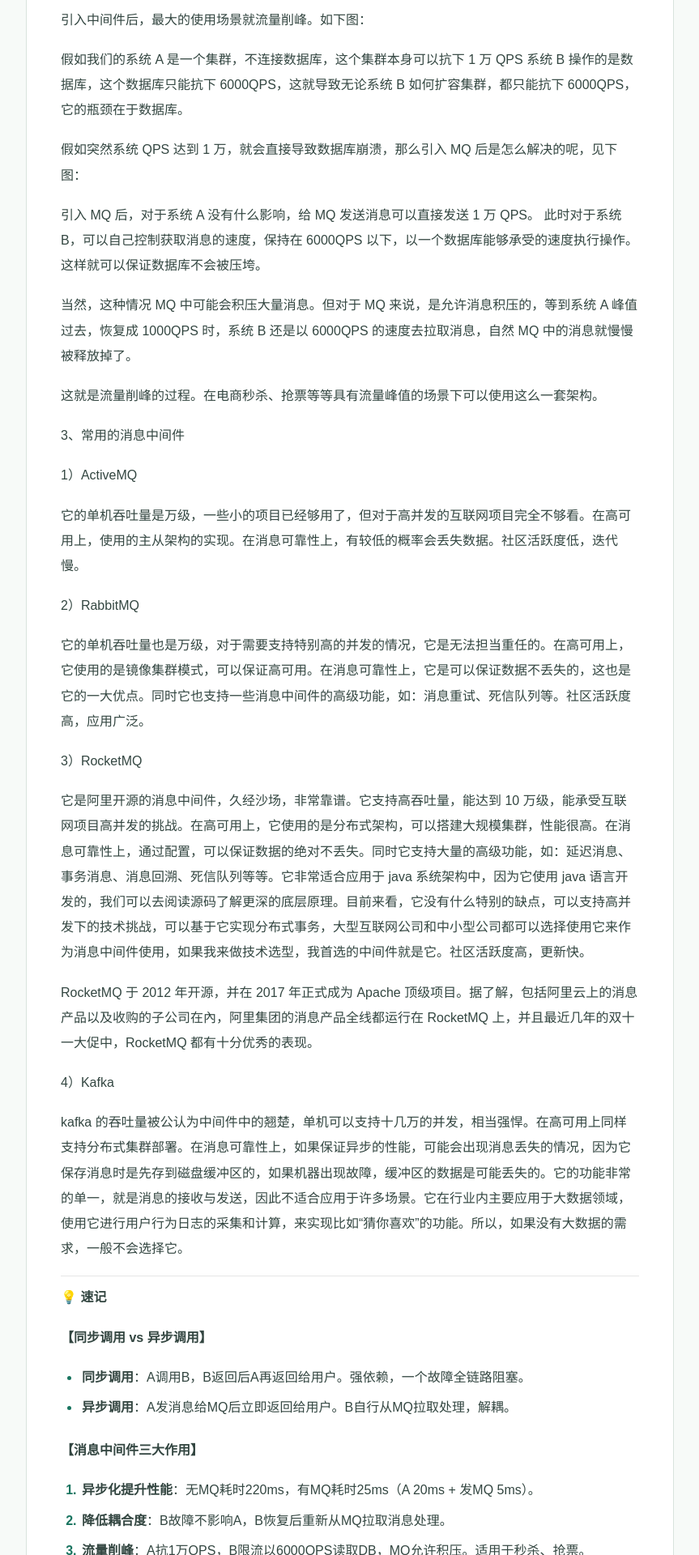
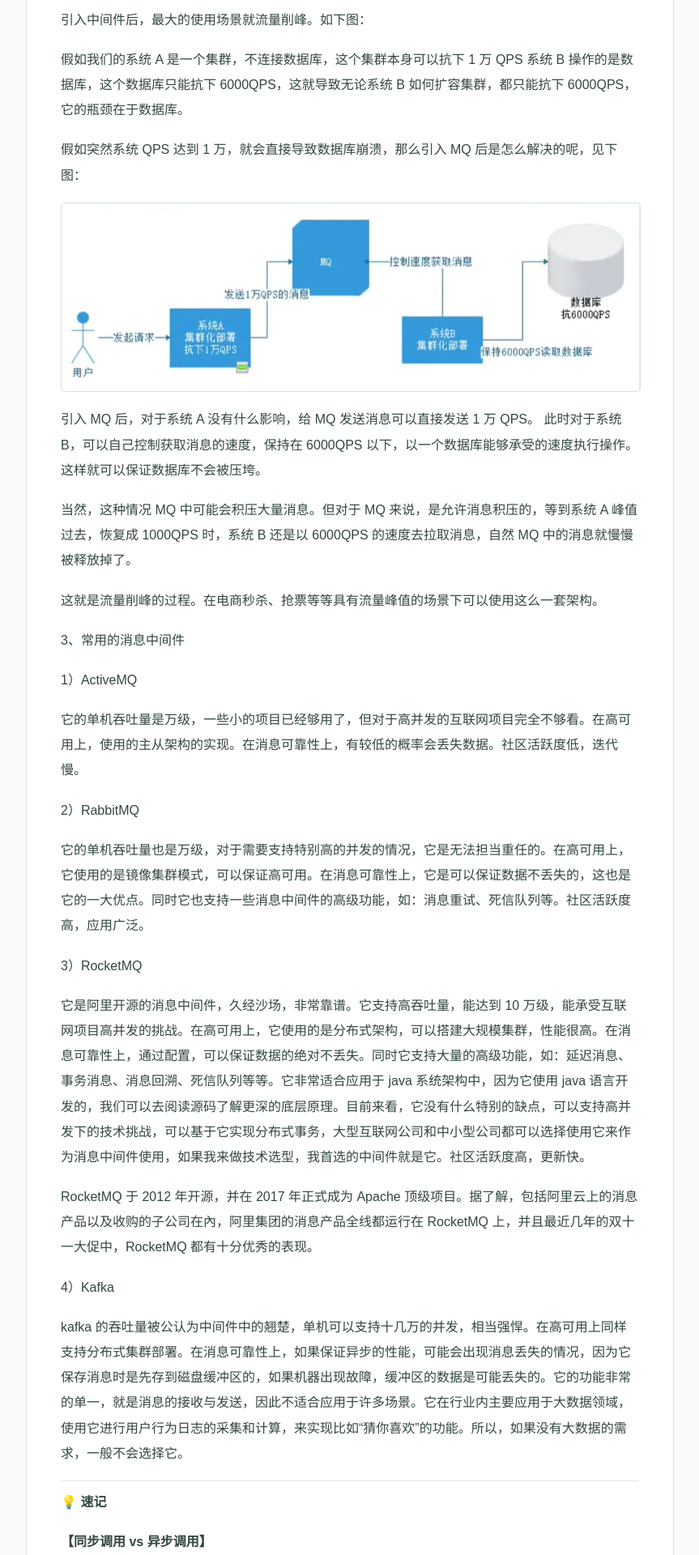
Before and after one commit to XiaoHeiXian/xiaoheixian.github.io, a Jekyll site: the page built from posts/2026-09-30-message-queue.md, in a window 1280 px wide. Shown: the part 1861-3781 px from the top of the page at 81% size, without its empty margins (208-1071 px from the left). Built offline with Jekyll 4.4.1, drawn with Linux system fonts in a browser that asks for light colours.

Commit message:
docs: update 消息队列

```diff
--- a/posts/2026-09-30-message-queue.md
+++ b/posts/2026-09-30-message-queue.md
@@ -66,6 +66,8 @@
 
 假如突然系统 QPS 达到 1 万，就会直接导致数据库崩溃，那么引入 MQ 后是怎么解决的呢，见下图：
 
+![流量削峰2](https://xiaoheixian.github.io/posts/assets/20260930183814_255_65.png)
+
 引入 MQ 后，对于系统 A 没有什么影响，给 MQ 发送消息可以直接发送 1 万 QPS。
 此时对于系统 B，可以自己控制获取消息的速度，保持在 6000QPS 以下，以一个数据库能够承受的速度执行操作。这样就可以保证数据库不会被压垮。
 
```
